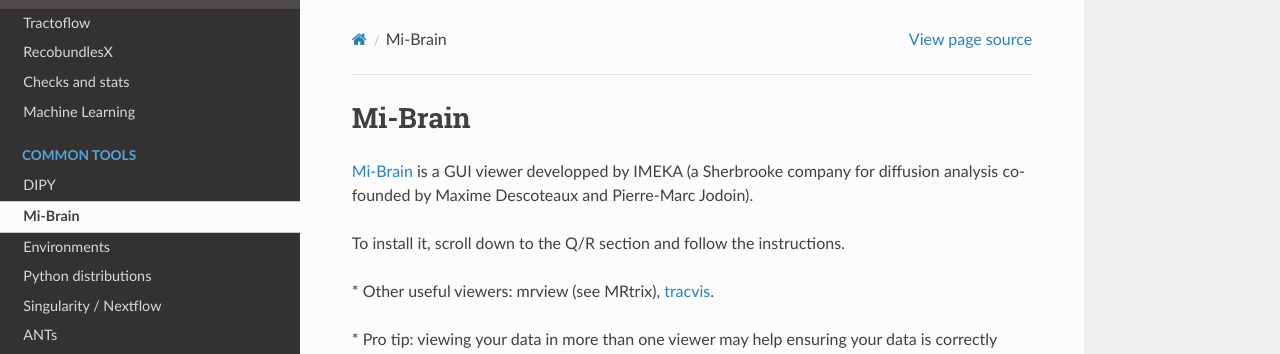
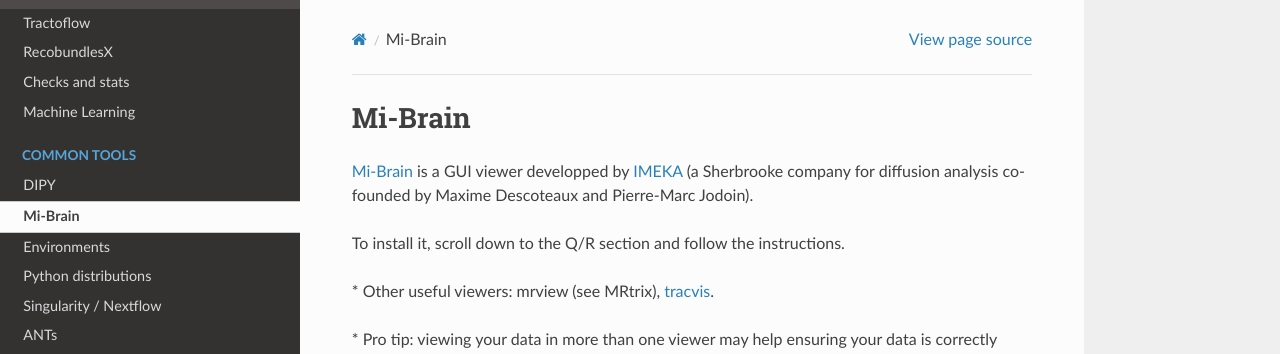
Before and after one commit to scilus/scil-documentation, a Sphinx documentation site: the page built from source/tools/mi-brain.rst, in a window 1280 px wide. Shown: the top 354 px of the page. Built offline with Sphinx 7.4.7 and the Read the Docs theme 2.0.0, drawn with Linux system fonts in a browser that asks for light colours; part of the change alters nothing that is shown.

```diff
--- a/source/tools/mi-brain.rst
+++ b/source/tools/mi-brain.rst
@@ -4,7 +4,7 @@
 Mi-Brain
 ========
 
-`Mi-Brain <https://www.imeka.ca/fr/mi-brain/>`_ is a GUI viewer developped by IMEKA (a Sherbrooke company for diffusion analysis co-founded by Maxime Descoteaux and Pierre-Marc Jodoin).
+`Mi-Brain <https://github.com/imeka/mi-brain/releases>`_ is a GUI viewer developped by `IMEKA <https://imeka.ca/>`_ (a Sherbrooke company for diffusion analysis co-founded by Maxime Descoteaux and Pierre-Marc Jodoin).
 
 To install it, scroll down to the Q/R section and follow the instructions.
 
```
